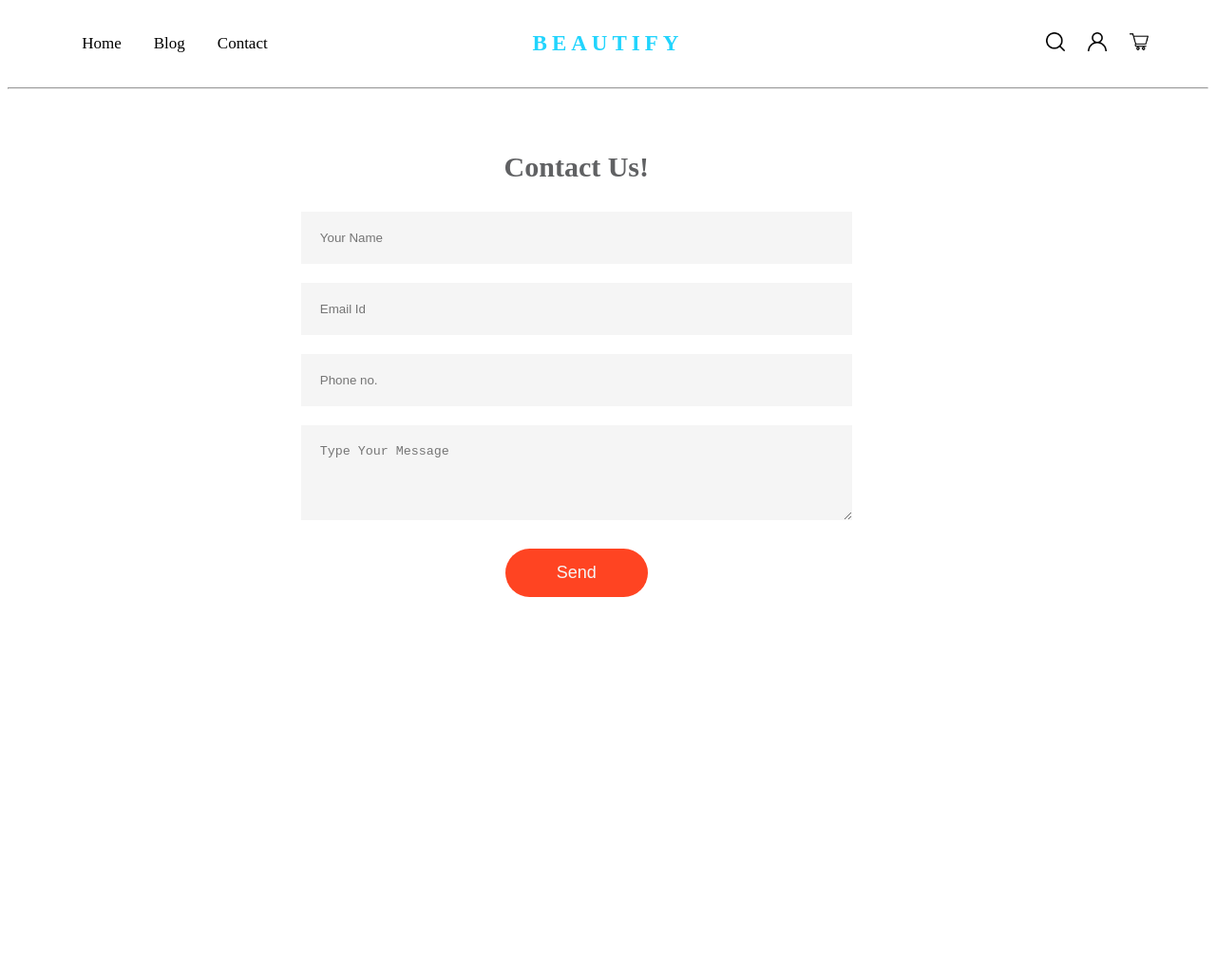
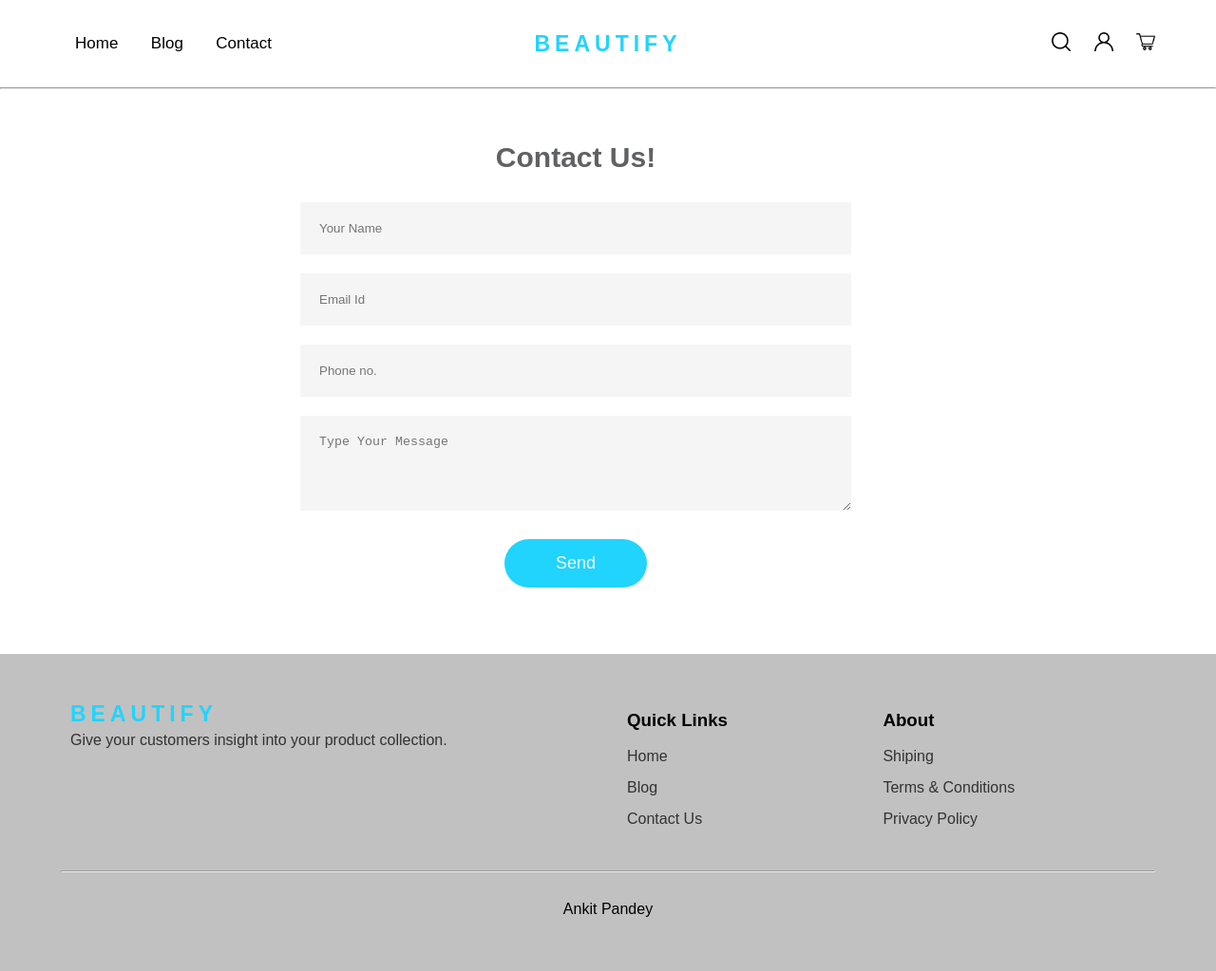
Before and after one commit to ItsAnkitPandey/Beautify, a plain HTML site: page contact.html in a window 1280 px wide. Shown: the whole page at 95% size. Before the commit the page ends 800 px from the top, so only its background shows below. Drawn offline with Linux system fonts and the light colour scheme.

Commit message:
update contact css

```diff
--- /dev/null
+++ b/contact.css
@@ -0,0 +1,180 @@
+body{
+	margin: 0px 0px;
+	padding: 0px 0px;
+	font-family: sans-serif;
+}
+/* <-----------------------Navbar--------------------> */
+.header-wrapper{
+	width: 90%;
+	align-content: space-between;
+	align-items: center;
+	margin: 15px auto;
+	display: grid;
+	grid-auto-flow: row;
+	grid-template-columns: repeat(3,1fr);
+}
+.header-wrapper ul{
+	padding: 0px 0px;
+}
+
+.header-wrapper ul li{
+	display: inline-block;
+	padding: 5px 15px;
+}
+
+.header-wrapper ul li a{
+	text-decoration: none;
+	font-size: 17px;
+	color: black;
+}
+
+.logo span{
+	font-size: 23px;
+	font-weight: bold;
+	text-transform: uppercase;
+	letter-spacing: 5px;
+}
+
+.logo{
+	text-align: center;
+}
+
+.logo-text{
+	animation: ChangeColor 5.0s linear infinite;
+	color: #b721ff;
+}
+.icons{
+	text-align: right;
+}
+
+.icons img{
+	width: 20px;
+	height: 20px;
+	margin-left: 20px;
+
+}
+/* -----------------------Contact---------------------------- */
+.contact{
+    margin: 20px;
+    padding: 10px;
+    display: flex;
+    align-items: center;
+    justify-content: center;
+    width: 90%;
+}
+form h3{
+    font-weight: 800;
+    color: #606163;
+    font-size: 30px;
+    margin-top: 15px;
+    margin-bottom: 20px;
+    text-align: center;
+}
+
+form{
+   background: #fff;
+    display: flex;
+    flex-direction: column;
+    padding: 10px 10px;
+    border-radius: 10px;
+    max-width: 600px;
+    width: 90%;
+}
+form input, form textarea{
+    border: 0;
+    margin: 10px;
+    padding: 20px;
+    background: #f5f5f5;
+}
+form button{
+    padding: 15px;
+    background: #21d4fd;
+    color: whitesmoke;
+    font-size: 18px;
+    border: 0;
+    outline: none;
+    cursor:pointer;
+    width: 150px;
+    margin: 20px auto 0;
+    border-radius: 30px;
+}
+form button:hover{
+    background: #b721ff;
+
+}
+
+
+/* -------------------Footer------------------------------ */
+.footer-wrapper{
+	width: 100%;
+	display: block;
+	margin-top: 50px;
+	background-color: rgba(50,50,50,0.3);
+	padding: 40px 0px;
+}
+
+.footer-wrapper footer{
+	width: 90%;
+	margin-left: auto;
+	margin-right: auto;
+	justify-content: space-between;
+	display: block;
+}
+.col-50{
+	width: 50%;
+	padding: 10px 10px;
+	display: inline-block;
+	float: left;
+	text-align:left;
+}
+.col-25{
+	width: 23%;
+	display: inline-block;
+	text-align:left;
+}
+.col-50 .logo-text{
+	font-size: 23px;
+	font-weight: bold;
+	text-transform: uppercase;
+	display: block;
+	letter-spacing: 5px;
+}
+.col-50 .sub-text{
+	font-size: 16px;
+	margin-top: 5px;
+	color: rgb(50,50,50);
+}
+.col-25 ul{
+	padding: 0px 0px;
+	margin: 0px 0px;
+}
+.col-25 ul li{
+	list-style-type: none;
+	margin-bottom: 15px;
+}
+.col-25 ul li a{
+	text-decoration: none;
+	color: rgb(50,50,50);
+	font-size: 16px;
+}
+.footer-wrapper hr{
+	margin-top: 30px;
+	margin-bottom: 30px;
+}
+.footer-end{
+	text-align:center;
+}
+
+/* -----------------------Animation---------------------- */
+
+@keyframes ChangeColor{
+	0%{
+		color: #21d4fd;
+	}
+	50%{
+		color: #b721ff;
+	}
+	100%{
+		color: #21d4fd;
+	}
+}
--- a/contact.html
+++ b/contact.html
@@ -1,127 +1,13 @@
 <!DOCTYPE html>
 <html lang="en">
+
 <head>
-    <meta charset="UTF-8">
-    <meta http-equiv="X-UA-Compatible" content="IE=edge">
-    <meta name="viewport" content="width=device-width, initial-scale=1.0">
+    <link rel="stylesheet" type="text/css" href="contact.css">
     <title>Contact Us</title>
-    <style>
-        .contact{
-    margin: 20px;
-    padding: 10px;
-    display: flex;
-    align-items: center;
-    justify-content: center;
-    width: 90%;
-}
-form h3{
-    font-weight: 800;
-    color: #606163;
-    font-size: 30px;
-    margin-top: 15px;
-    margin-bottom: 20px;
-    text-align: center;
-}
+</head>
 
-form{
-   background: #fff;
-    display: flex;
-    flex-direction: column;
-    padding: 10px 10px;
-    border-radius: 10px;
-    max-width: 600px;
-    width: 90%;
-}
-form input, form textarea{
-    border: 0;
-    margin: 10px;
-    padding: 20px;
-    background: #f5f5f5;
-}
-form button{
-    padding: 15px;
-    background: #ff4422;
-    color: whitesmoke;
-    font-size: 18px;
-    border: 0;
-    outline: none;
-    cursor:pointer;
-    width: 150px;
-    margin: 20px auto 0;
-    border-radius: 30px;
-}
-form button:hover{
-    background: black;
-
-}
-.header-wrapper{
-	width: 90%;
-	align-content: space-between;
-	align-items: center;
-	margin: 15px auto;
-	display: grid;
-	grid-auto-flow: row;
-	grid-template-columns: repeat(3,1fr);
-}
-.header-wrapper ul{
-	padding: 0px 0px;
-}
-
-.header-wrapper ul li{
-	display: inline-block;
-	padding: 5px 15px;
-}
-
-.header-wrapper ul li a{
-	text-decoration: none;
-	font-size: 17px;
-	color: black;
-}
-.logo span{
-	font-size: 23px;
-	font-weight: bold;
-	text-transform: uppercase;
-	letter-spacing: 5px;
-
-}
-hr{
-    margin-top: 10px;
-    margin-bottom: 30px;
-}
-
-.logo{
-	text-align: center;
-}
-
-.icons{
-	text-align: right;
-}
-
-.icons img{
-	width: 20px;
-	height: 20px;
-	margin-left: 20px;
-
-}
-.logo-text{
-	animation: ChangeColor 5.0s linear infinite;
-	color: #b721ff;
-}
-
-@keyframes ChangeColor{
-	0%{
-		color: #21d4fd;
-	}
-	50%{
-		color: #b721ff;
-	}
-	100%{
-		color: #21d4fd;
-	}
-}
-    </style>
-</head>
 <body>
+    <div class="container">
         <div class="header-wrapper">
             <div class="menu">
                 <ul>
@@ -150,5 +36,40 @@ hr{
                 <button type="submit">Send</button>
             </form>
         </div>
+
+        <!-- Footer -->
+
+        <div class="footer-wrapper">
+            <footer>
+                <div class="col-50">
+                    <span class="logo-text">Beautify</span>
+                    <p class="sub-text">Give your customers insight into your product collection.</p>
+                </div>
+                <div class="col-25">
+                    <h3>Quick Links</h3>
+                    <ul>
+                        <li><a href="index.html">Home</a></li>
+                        <li><a href="">Blog</a></li>
+                        <li><a href="contact.html">Contact Us</a></li>
+                    </ul>
+
+                </div>
+                <div class="col-25">
+                    <h3>About</h3>
+                    <ul>
+                        <li><a href="">Shiping</a></li>
+                        <li><a href="">Terms & Conditions</a></li>
+                        <li><a href="">Privacy Policy</a></li>
+                    </ul>
+                </div>
+                <hr>
+                <div class="footer-end">
+                    <p>Ankit Pandey</p>
+                </div>
+            </footer>
+
+        </div>
+    </div>
 </body>
+
 </html>
```
Lines whose indentation alone changed are shown as unchanged.
